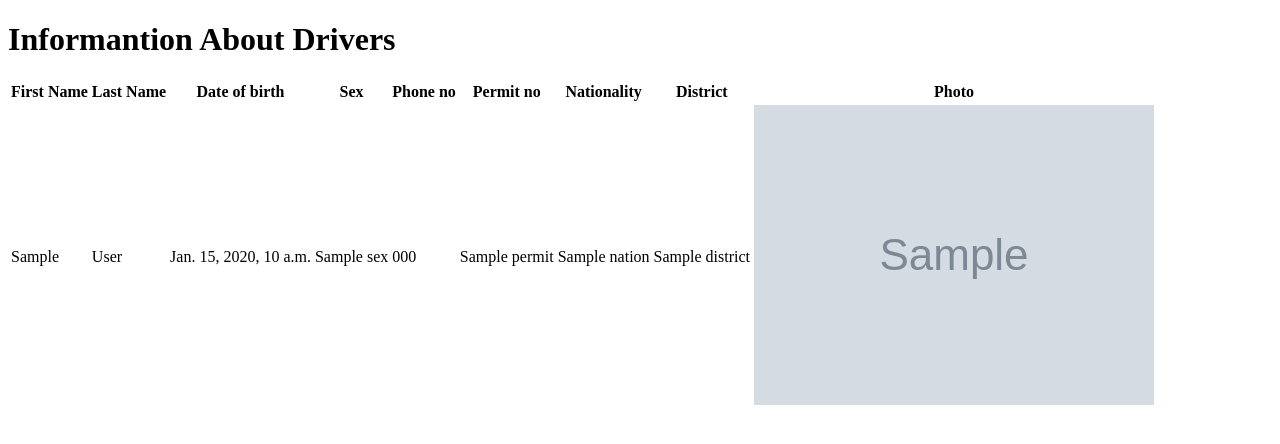
After one commit to Mutegeki/mysite, a Django app: template my_site/mycar/templates/car/driverlist.html in a window 1280 px wide. The commit adds this page. Shown: the top 444 px of the page. Run offline with Django 3.2, Linux system fonts and the light colour scheme; the template is opened without the code that fills it: most values are stand-ins (such as "Sample title", 1, 10 or a date in 2020); grey boxes marked "Sample" are stand-in pictures.

Commit message:
updated model in driver and added a file driverlist.html

```diff
--- a/my_site/mycar/templates/car/driver.html
+++ b/my_site/mycar/templates/car/driver.html
@@ -59,7 +59,7 @@
 	  	  </div>
 			</div>
 			<div class="form-group">
-				<label for="exampleFormControlFile1">upload you photo</label>
+				<label for="exampleFormControlFile1">upload aphoto</label>
 				<input type="file" class="form-control-file" name="file" id="exampleFormControlFile1">
 			</div>
 	  	<div class="form-group row">
--- /dev/null
+++ b/my_site/mycar/templates/car/driverlist.html
@@ -0,0 +1,45 @@
+<!DOCTYPE html>
+<html>
+
+<head>
+    <meta charset="utf-8">
+    <title>Driver</title>
+</head>
+
+<body>
+    <h1>Informantion About Drivers</h1>
+    <table class="table">
+        <thead>
+            <tr>
+                <th>First Name</th>
+                <th>Last Name</th>
+                <th>Date of birth</th>
+                <th>Sex</th>
+                <th>Phone no</th>
+                <th>Permit no</th>
+                <th>Nationality</th>
+                <th>District</th>
+                <th>Photo</th>
+            </tr>
+        </thead>
+        {% for driver in drivers%}
+        <tbody>
+            <tr>
+                <td>{{driver.first_name}}</td>
+                <td>{{driver.last_name}}</td>
+                <td>{{driver.date_of_birth}}</td>
+                <td>{{driver.sex}}</td>
+                <td>{{driver.Phone_no}}</td>
+                <td>{{driver.Permit}}</td>
+                <td>{{driver.nation}}</td>
+                <td>{{driver.district}}</td>
+                <td><img src="{{driver.thumb.url}}"/></td>
+
+            </tr>
+        </tbody>
+        {% endfor %}
+    </table>
+
+</body>
+
+</html>
```
Also changed, not shown: my_site/mycar/models.py (+6 -6 lines).
